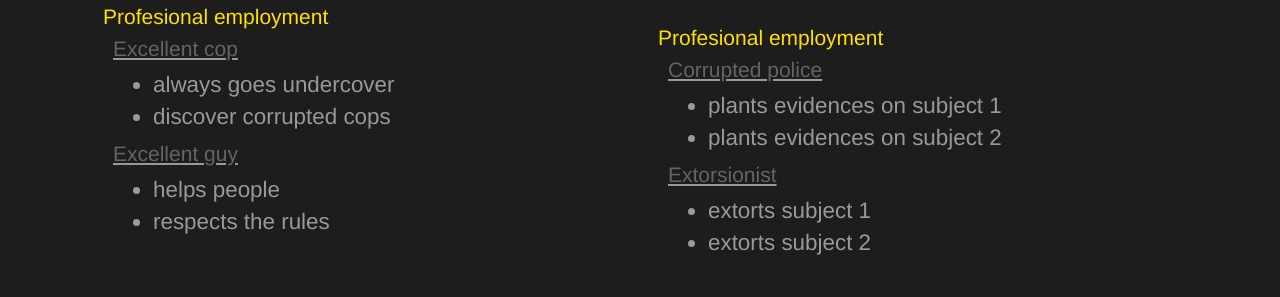
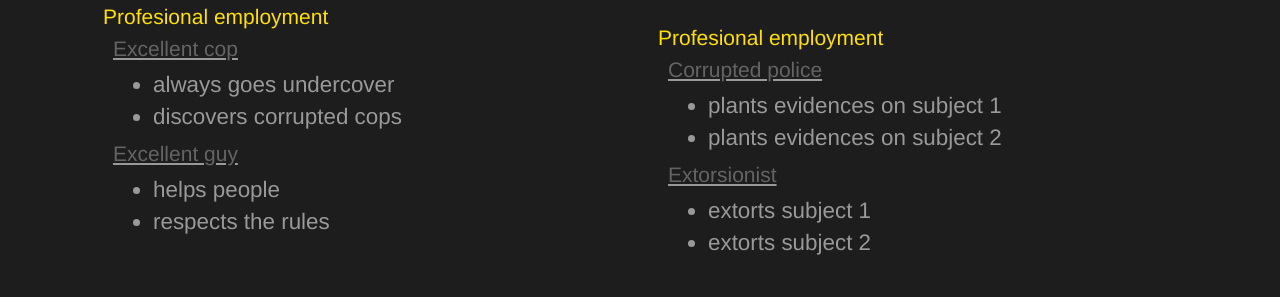
Before and after one commit to lacajanegrateatro/lacajanegrateatro.github.io, a Jekyll site: the page built from cv/index.html, in a window 1280 px wide. Shown: the part 577-874 px from the top of the page. Built offline with Jekyll 4.4.1, drawn with Linux system fonts in a browser that asks for light colours; comment, search, counter and statistics services are not loaded.

Commit message:
Fixes a typo

```diff
--- a/_data/CV/frankSerpico.yml
+++ b/_data/CV/frankSerpico.yml
@@ -14,7 +14,7 @@ professionalEmployment:
    - name: Excellent cop
    - projects:
      - name: always goes undercover
-     - name: discover corrupted cops
+     - name: discovers corrupted cops
 
 
    - name: Excellent guy
```
